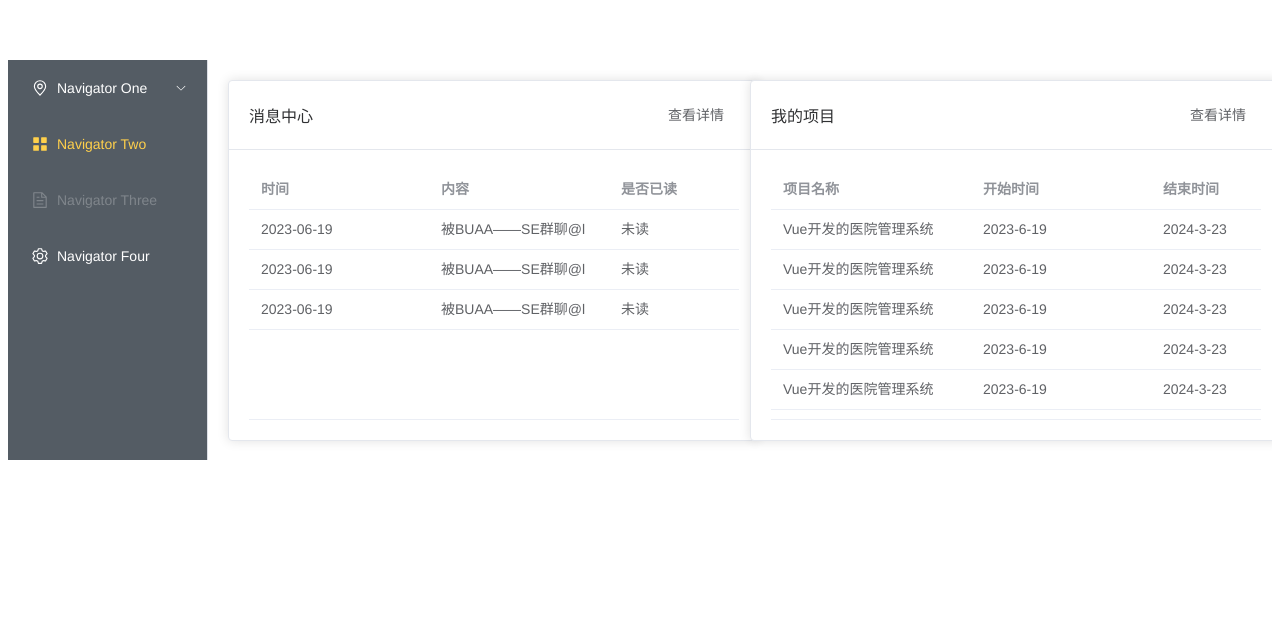
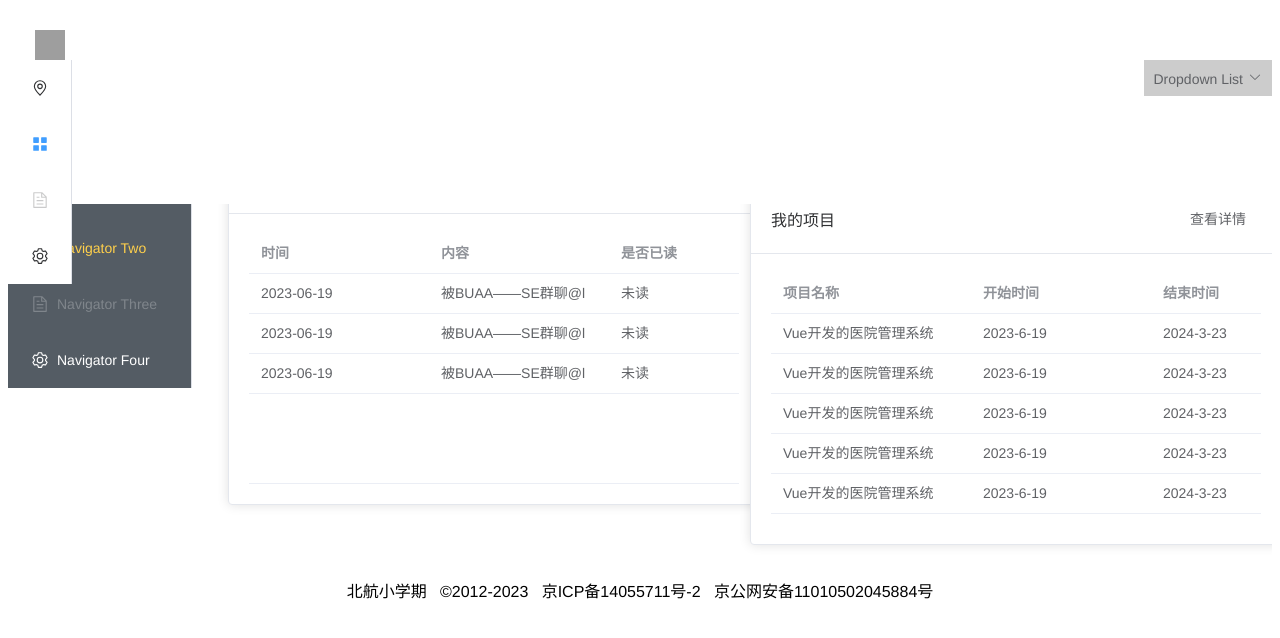
Before and after one commit to pesenteur/summer_frontend, a Vue app: page / in a window 1280 px wide. Shown: the top 638 px of the page. Built offline with nearby package versions, Linux system fonts and the light colour scheme; grey boxes are pictures that could not be loaded.

Commit message:
更新了Home页面

```diff
--- a/src/App.vue
+++ b/src/App.vue
@@ -1,5 +1,7 @@
 <template>
+  <TeamHeader class="guidance"/>
   <router-view/>
+  <TeamFooter/>
 </template>
 
 <script setup>
@@ -7,11 +9,12 @@
 import TeamFooter from './components/TeamFooter.vue'
 import TeamHeader from './components/TeamHeader.vue'
 
-//
+
 // export default {
 //   name: 'App',
 //   components: {
-//     TeamFooter
+//     TeamFooter,
+//     TeamHeader
 //   }
 // }
 </script>
@@ -25,4 +28,7 @@ import TeamHeader from './components/TeamHeader.vue'
   color: #2c3e50;
   margin-top: 60px;
 }
+.guidance{
+  position:relative;
+}
 </style>
--- a/src/components/TeamFooter.vue
+++ b/src/components/TeamFooter.vue
@@ -14,11 +14,11 @@
 
 <style scoped>
 .all{
-  background-color: black;
+  background-color: white;
   height: 50px;
 }
 .foot{
-  color: white;
+  color: black;
   margin: auto;
 }
 </style>
--- a/src/components/TeamHeader.vue
+++ b/src/components/TeamHeader.vue
@@ -1,90 +1,24 @@
 <template>
-  <!-- <el-radio-group v-model="isCollapse" > -->
-    <img class="image" @click.stop="changeState" src="@/assets/icons/logo.png">
-    <!-- <el-radio-button :label="true">collapse</el-radio-button> -->
-  <!-- </el-radio-group> -->
-  <el-menu
-    default-active="2"
-    class="el-menu-vertical-demo"
-    :collapse="isCollapse"
-    @open="handleOpen"
-    @close="handleClose"
-  >
-    <el-sub-menu index="1">
-      <template #title>
-        <el-icon><location /></el-icon> <!-- <location /> is an icon component, ensure it's correctly imported -->
-        <span>Navigator One</span>
-      </template>
-      <el-menu-item-group>
-        <template #title><span>Group One</span></template>
-        <el-menu-item index="1-1">item one</el-menu-item>
-        <el-menu-item index="1-2">item two</el-menu-item>
-      </el-menu-item-group>
-      <el-menu-item-group title="Group Two">
-        <el-menu-item index="1-3">item three</el-menu-item>
-      </el-menu-item-group>
-      <el-sub-menu index="1-4">
-        <template #title><span>item four</span></template>
-        <el-menu-item index="1-4-1">item one</el-menu-item>
-      </el-sub-menu>
-    </el-sub-menu>
-    <el-menu-item index="2">
-      <el-icon><icon-menu /></el-icon> <!-- <icon-menu /> is an icon component, ensure it's correctly imported -->
-      <template #title>Navigator Two</template>
-    </el-menu-item>
-    <el-menu-item index="3" disabled>
-      <el-icon><document /></el-icon> <!-- <document /> is an icon component, ensure it's correctly imported -->
-      <template #title>Navigator Three</template>
-    </el-menu-item>
-    <el-menu-item index="4">
-      <el-icon><setting /></el-icon> <!-- <setting /> is an icon component, ensure it's correctly imported -->
-      <template #title>Navigator Four</template>
-    </el-menu-item>
-  </el-menu>
+  <div class="common-layout">
+    <el-container>
+      <el-aside width="200px">
+        <TeamHeader1/>
+      </el-aside>
+      <el-main>
+        <TeamHeader2/>
+      </el-main>
+    </el-container>
+  </div>
 </template>
 
+
 <script setup>
-import { ref } from 'vue'
-import {
-  Document,
-  Menu as IconMenu,
-  Location,
-  Setting,
-} from '@element-plus/icons-vue'
-
-
-const isCollapse = ref(true)
-
-
-function changeState(){
-    isCollapse.value = !isCollapse.value
-}
-
-const handleOpen = (key, keyPath) => {
-    console.log(key, keyPath)
-}
-
-const handleClose = (key, keyPath) => {
-    console.log(key, keyPath)
-}
-
-
+    import TeamHeader1 from './TeamHeader1.vue'
+    import TeamHeader2 from './TeamHeader2.vue'
 </script>
 
 <style>
-.el-menu-vertical-demo:not(.el-menu--collapse) {
-  width: 200px;
-  min-height: 400px;
-}
-
-.image{
-    position: absolute;
-    left: 27px;
-    transform: translateY(-100%);
-    width:30px;
-    height:30px;
-}
-.expand-icon::before {
-  content: url('@/assets/icons/logo.png'); /* 路径根据实际情况进行调整 */
+*{
+    z-index: 3;
 }
 </style>
--- /dev/null
+++ b/src/components/TeamHeader1.vue
@@ -0,0 +1,91 @@
+<template>
+  <!-- <el-radio-group v-model="isCollapse" > -->
+    <img class="image" @click.stop="changeState" src="@/assets/icons/logo.png">
+    <!-- <el-radio-button :label="true">collapse</el-radio-button> -->
+  <!-- </el-radio-group> -->
+  <el-menu
+    default-active="2"
+    class="el-menu-vertical-demo"
+    :collapse="isCollapse"
+    @open="handleOpen"
+    @close="handleClose"
+  >
+    <el-sub-menu index="1">
+      <template #title>
+        <el-icon><location /></el-icon> <!-- <location /> is an icon component, ensure it's correctly imported -->
+        <span>Navigator One</span>
+      </template>
+      <el-menu-item-group>
+        <template #title><span>Group One</span></template>
+        <el-menu-item index="1-1">item one</el-menu-item>
+        <el-menu-item index="1-2">item two</el-menu-item>
+      </el-menu-item-group>
+      <el-menu-item-group title="Group Two">
+        <el-menu-item index="1-3">item three</el-menu-item>
+      </el-menu-item-group>
+      <el-sub-menu index="1-4">
+        <template #title><span>item four</span></template>
+        <el-menu-item index="1-4-1">item one</el-menu-item>
+      </el-sub-menu>
+    </el-sub-menu>
+    <el-menu-item index="2">
+      <el-icon><icon-menu /></el-icon> <!-- <icon-menu /> is an icon component, ensure it's correctly imported -->
+      <template #title>Navigator Two</template>
+    </el-menu-item>
+    <el-menu-item index="3" disabled>
+      <el-icon><document /></el-icon> <!-- <document /> is an icon component, ensure it's correctly imported -->
+      <template #title>Navigator Three</template>
+    </el-menu-item>
+    <el-menu-item index="4">
+      <el-icon><setting /></el-icon> <!-- <setting /> is an icon component, ensure it's correctly imported -->
+      <template #title>Navigator Four</template>
+    </el-menu-item>
+  </el-menu>
+</template>
+
+<script setup>
+import { ref } from 'vue'
+import {
+  Document,
+  Menu as IconMenu,
+  Location,
+  Setting,
+} from '@element-plus/icons-vue'
+
+
+const isCollapse = ref(true)
+
+
+function changeState(){
+    isCollapse.value = !isCollapse.value
+}
+
+const handleOpen = (key, keyPath) => {
+    console.log(key, keyPath)
+}
+
+const handleClose = (key, keyPath) => {
+    console.log(key, keyPath)
+}
+
+
+</script>
+
+<style scoped>
+.el-menu-vertical-demo:not(.el-menu--collapse) {
+  width: 200px;
+  min-height: 400px;
+  opacity: 0.2;
+}
+
+.image{
+    position: absolute;
+    left: 27px;
+    transform: translateY(-100%);
+    width:30px;
+    height:30px;
+}
+.expand-icon::before {
+  content: url('@/assets/logo.png'); /* 路径根据实际情况进行调整 */
+}
+</style>
--- a/src/components/TeamHeader2.vue
+++ b/src/components/TeamHeader2.vue
@@ -1,13 +1,41 @@
 <template>
-
+  <el-dropdown @command="handleCommand">
+    <span class="el-dropdown-link">
+      Dropdown List<el-icon class="el-icon--right"><arrow-down /></el-icon>
+    </span>
+    <template #dropdown>
+      <el-dropdown-menu>
+        <el-dropdown-item command="a">Action 1</el-dropdown-item>
+        <el-dropdown-item command="b">Action 2</el-dropdown-item>
+        <el-dropdown-item command="c">Action 3</el-dropdown-item>
+        <el-dropdown-item command="d" disabled>Action 4</el-dropdown-item>
+        <el-dropdown-item command="e" divided>Action 5</el-dropdown-item>
+      </el-dropdown-menu>
+    </template>
+  </el-dropdown>
 </template>
 
-<script>
-export default {
+<script setup>
+import { ElMessage } from 'element-plus'
+import { ArrowDown } from '@element-plus/icons-vue'
 
+const handleCommand = (command) => {
+  ElMessage(`click on item ${command}`)
 }
 </script>
-
-<style>
-
+<style scoped>
+.example-showcase .el-dropdown-link {
+  cursor: pointer;
+  color: var(--el-color-primary);
+  display: flex;
+  align-items: center;
+}
+.el-dropdown{
+    background-color: red;
+    position: absolute;
+    top: 0;
+    right: 0;
+    background-color: #ccc;
+    padding: 10px;
+}
 </style>
--- a/src/home/HomeBoard.vue
+++ b/src/home/HomeBoard.vue
@@ -3,6 +3,7 @@
 import HomeChat from "@/home/HomeChat.vue";
 import HomeProject from "@/home/HomeProject.vue";
 import HomeSide from "@/home/HomeSide.vue";
+
 </script>
 
 <template>
@@ -41,4 +42,9 @@ import HomeSide from "@/home/HomeSide.vue";
   height: 300px;
 }
 
+*{
+  z-index: 1;
+  margin-top:-40px;
+}
+
 </style>
--- a/src/home/HomeSide.vue
+++ b/src/home/HomeSide.vue
@@ -39,7 +39,7 @@
         </el-menu-item>
       </el-menu>
     </el-col> -->
-    <el-col :span="12">
+    <el-col :span="25">
       <!-- <h5 class="mb-2">Custom colors</h5> -->
       <el-menu
         active-text-color="#ffd04b"
@@ -98,3 +98,8 @@ const handleClose = (key, keyPath) => {
   console.log(key, keyPath)
 }
 </script>
+<style scoped>
+*{
+    z-index: 1;
+}
+</style>
```
